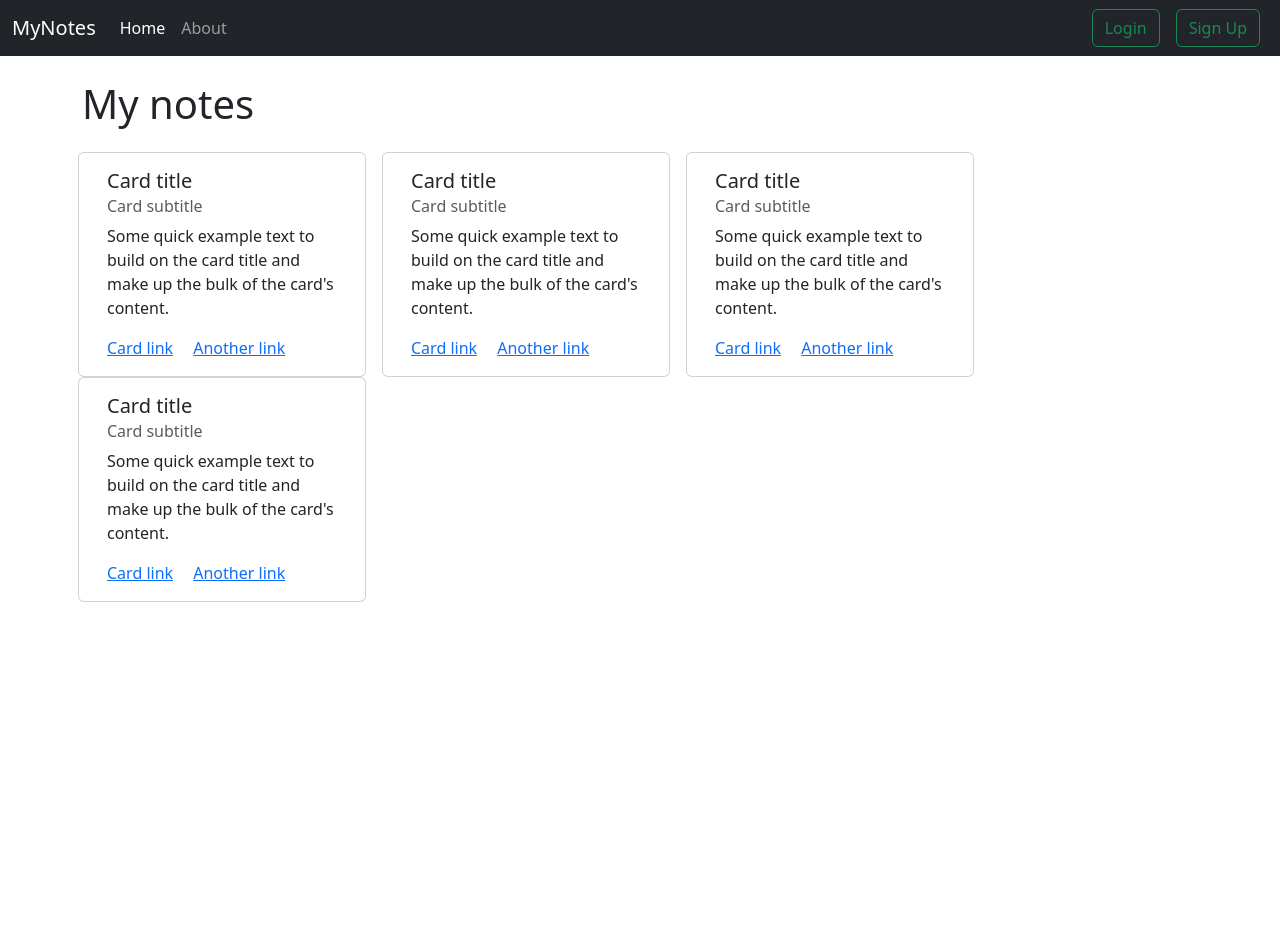
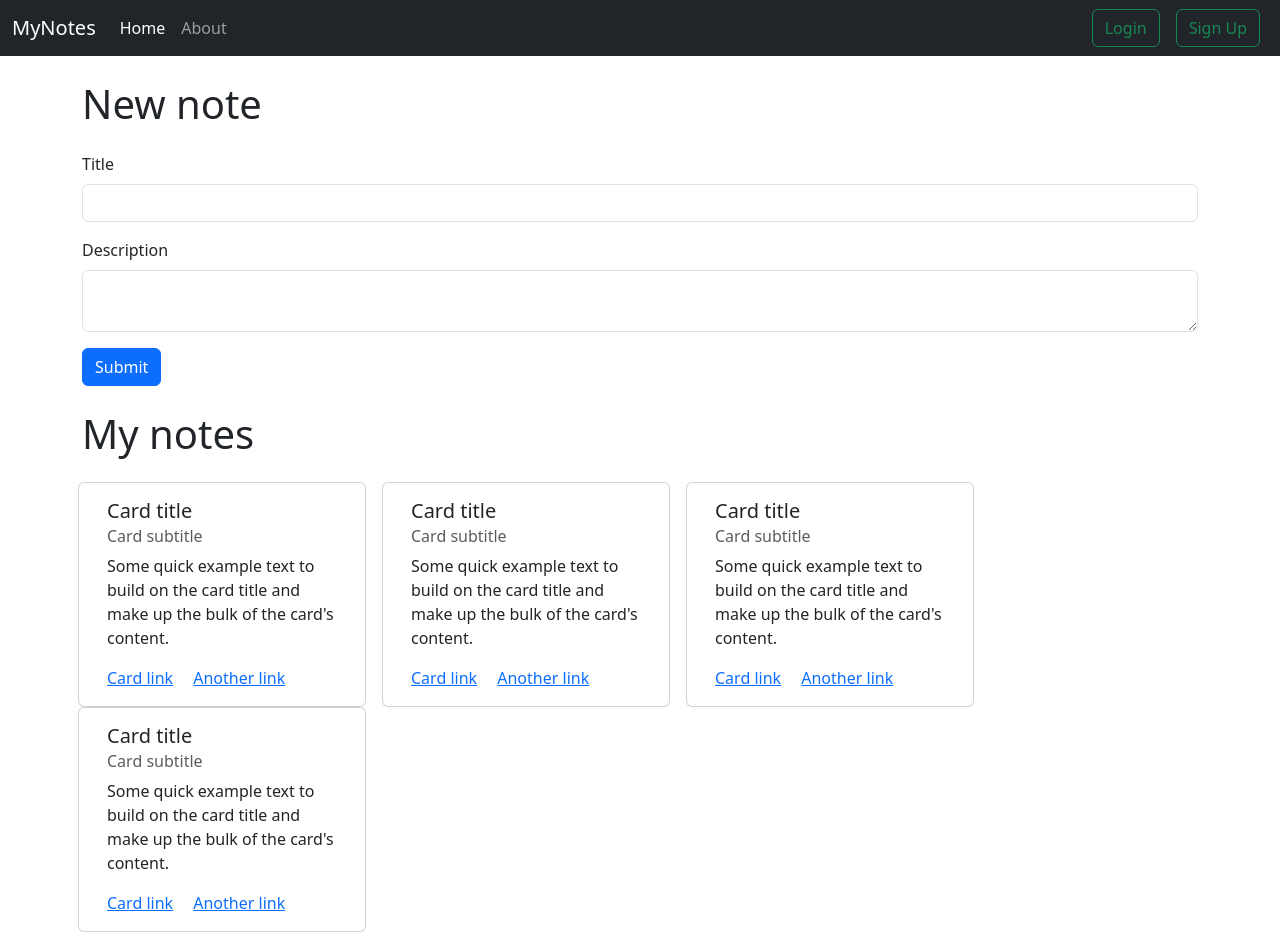
Before and after one commit to nejaatapattu/notesApp, a website: page pages/index.html in a window 1280 px wide. Before the commit the page ends 800 px from the top, so only its background shows below. Drawn offline with nearby package versions, Linux system fonts and the light colour scheme.

Commit message:
add note functionality

```diff
--- a/pages/index.html
+++ b/pages/index.html
@@ -35,6 +35,23 @@
     </div>
   </nav>
   <div class="container">
+    <h1 class="my-4"> New note</h1>
+
+    <form>
+      <div class="mb-3">
+        <label for="title" class="form-label">Title</label>
+        <input type="text" class="form-control" id="exampleInputEmail1" aria-describedby="titleHelp">
+
+      </div>
+      <div class="mb-3">
+        <label for="description" class="form-label">Description</label>
+        <textarea type="desc" class="form-control" id="desc"> </textarea>
+      </div>
+
+      <button type="submit" class="btn btn-primary">Submit</button>
+    </form>
+
+
     <h1 class="my-4"> My notes</h1>
     <div class="row">
 
```
Lines whose indentation alone changed are shown as unchanged.
